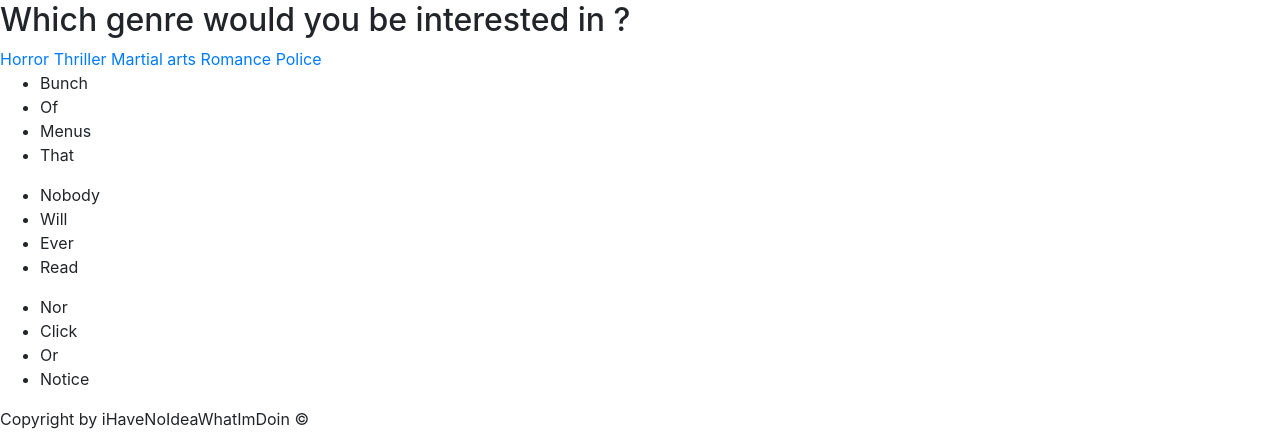
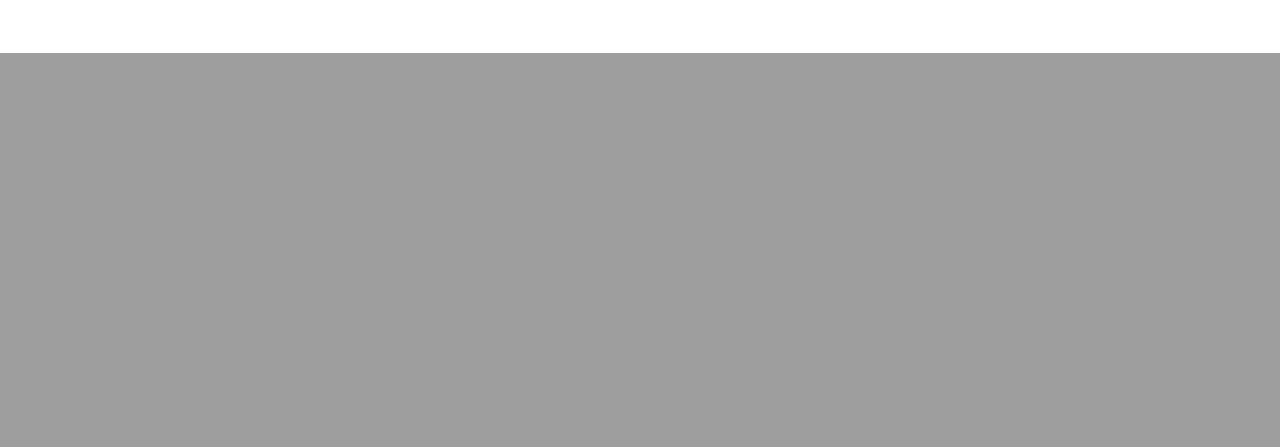
Before and after one commit to ValerianJaeken/recap, a PHP site: page / in a window 1280 px wide. Shown: the part 939-1386 px from the top of the page. After the commit the page ends 992 px from the top, so only its background shows below. Run offline with PHP 8.4, Linux system fonts and the light colour scheme; some libraries are stand-ins or nearby versions.

Commit message:
body height 100%

```diff
--- a/style.css
+++ b/style.css
@@ -1,12 +1,13 @@
 html{
-  min-height:100%; /*to make sure it's at least as tall as the viewport */
-  position:relative;
+  height:100%; /*to make sure it's at least as tall as the viewport */
+
 }
 body{
   margin:0;
   padding:0;
-  height:100%;
+  min-height:100%;
 }
+
 .headerM{
   display:flex;
   width:35%;
@@ -31,8 +32,13 @@ body{
   margin-top:15%;
 }
 .bgc{
-  height:600px;
+  height:100%;
   background-image: url("https://i.imgur.com/cpfKbls.jpg");
   background-size:cover;
   background-repeat: no-repeat;
+  position: absolute;
+  top: 0;
+  left: 0;
+  right: 0;
+  bottom: 0;
 }
```
